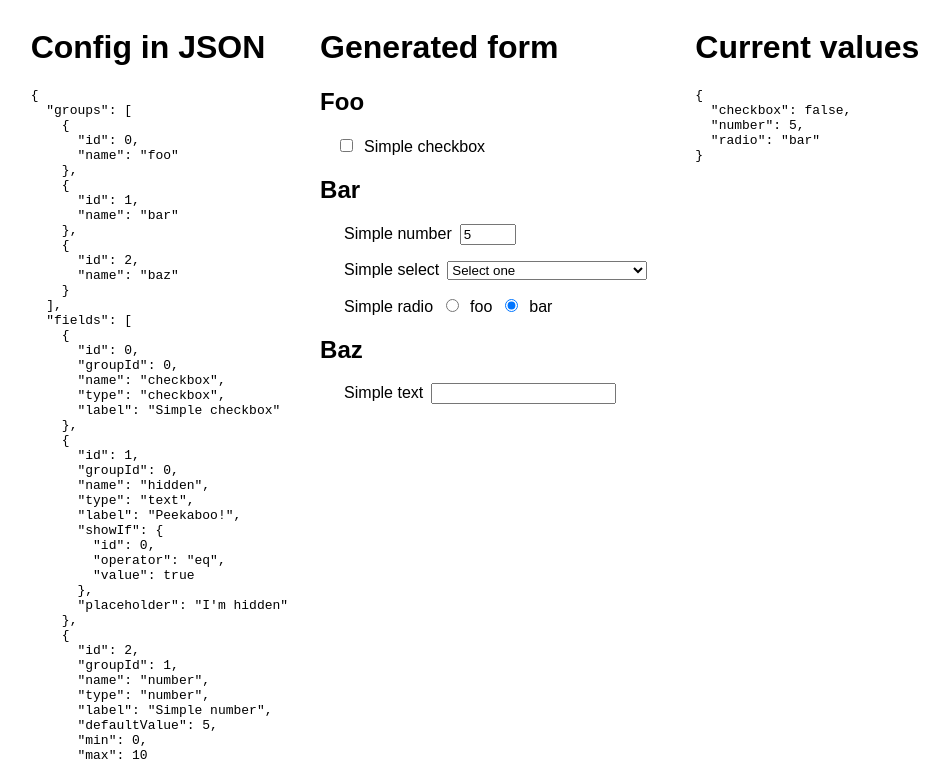
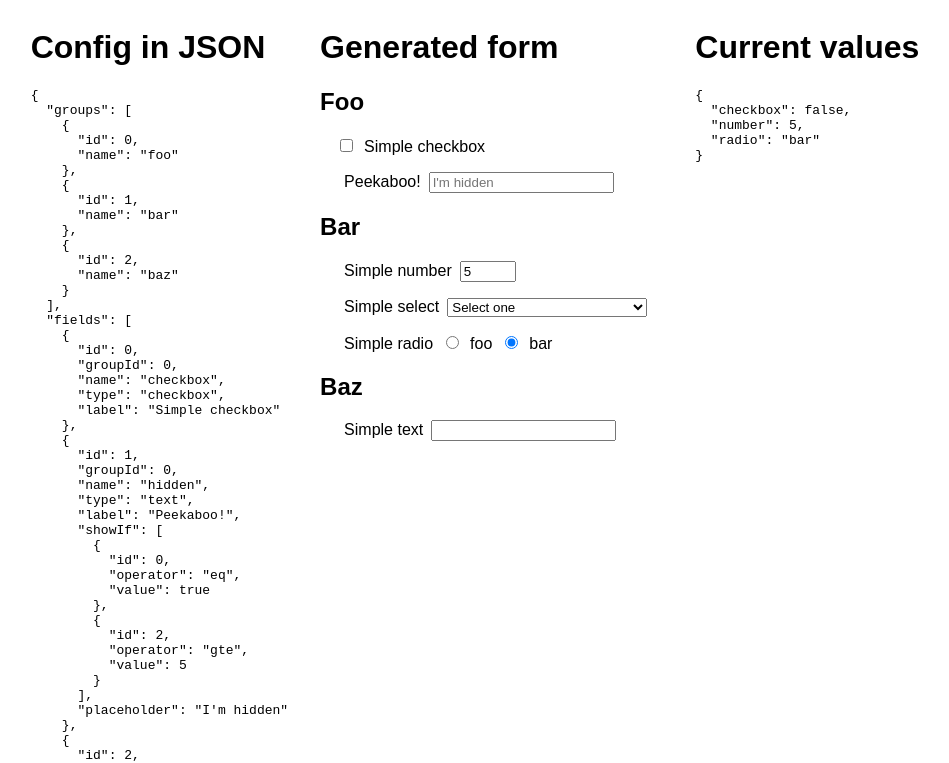
Before and after one commit to bobaekang/poc-react-dynamic-form-input, a React (Create React App) app: page / in a window 1280 px wide. Shown: the top 763 px of the page, without its empty margins (165-1114 px from the left). Built offline with nearby package versions, Linux system fonts and the light colour scheme.

Commit message:
Enable multiple showIf conditions

```diff
--- a/src/components/Form.tsx
+++ b/src/components/Form.tsx
@@ -58,12 +58,16 @@ const Form = ({ config: { groups, fields }, onChange }: FormProps) => {
 
               let hideField = false
               if (showIf !== undefined)
-                for (const field of fields)
-                  if (showIf.id === field.id) {
-                    hideField = !checkShowIf(showIf, formik.values[field.name])
-                    break
+                for (const showIfCrit of showIf)
+                  for (const field of fields) {
+                    if (showIfCrit.id === field.id)
+                      hideField = !checkShowIf(
+                        showIfCrit,
+                        formik.values[field.name]
+                      )
+
+                    if (!hideField) break
                   }
-
               return hideField ? undefined : (
                 <div style={{ margin: '1rem' }} key={id}>
                   <Field
--- a/src/config.json
+++ b/src/config.json
@@ -27,11 +27,18 @@
       "name": "hidden",
       "type": "text",
       "label": "Peekaboo!",
-      "showIf": {
-        "id": 0,
-        "operator": "eq",
-        "value": true
-      },
+      "showIf": [
+        {
+          "id": 0,
+          "operator": "eq",
+          "value": true
+        },
+        {
+          "id": 2,
+          "operator": "gte",
+          "value": 5
+        }
+      ],
       "placeholder": "I'm hidden"
     },
     {
--- a/src/model.d.ts
+++ b/src/model.d.ts
@@ -17,7 +17,7 @@ export type FieldConfig = {
   label: string
   options?: string[]
   defaultValue?: any
-  showIf?: showIfCriterion
+  showIf?: showIfCriterion[]
   [key: string]: any
 }
 
```
